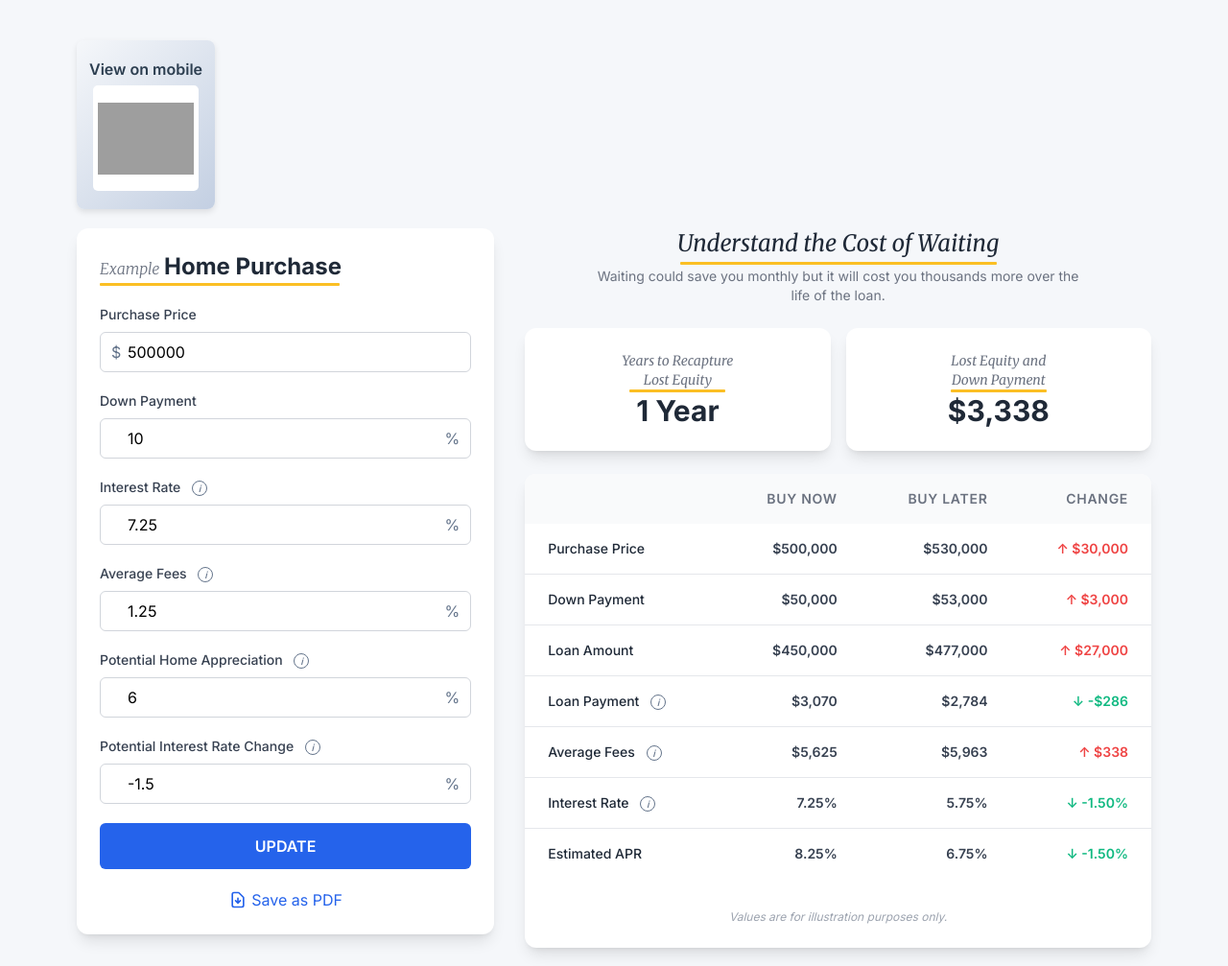
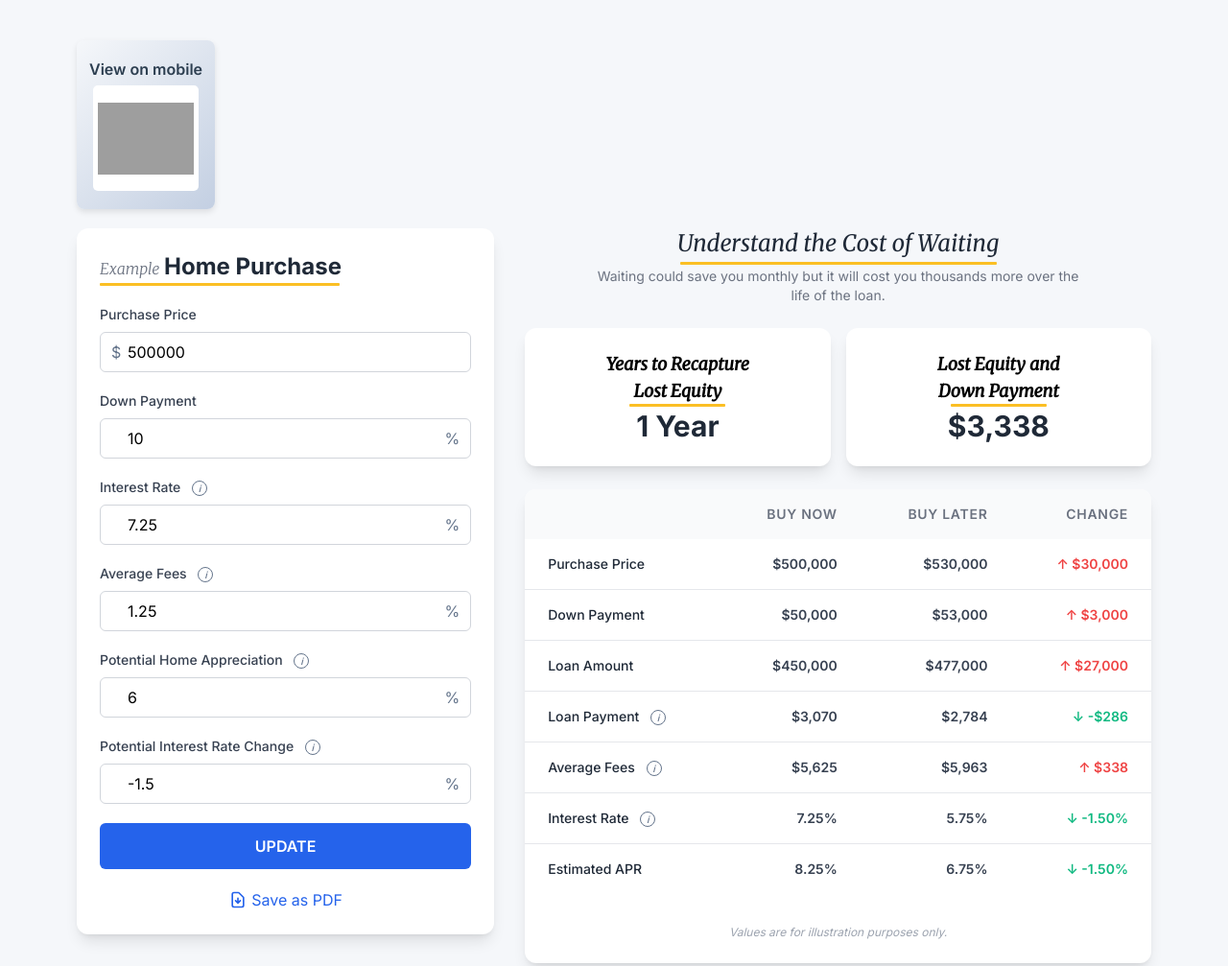
Before and after one commit to bradbehlow/GHL-calculators, a plain HTML site: page docs/Cost_Of_Waiting_Calculator.html in a window 1280 px wide. Shown: the top 1007 px of the page at 96% size. Drawn offline with nearby package versions, Linux system fonts and the light colour scheme; grey boxes are pictures that could not be loaded.

Commit message:
updated heading 3

```diff
--- a/docs/Cost_Of_Waiting_Calculator.html
+++ b/docs/Cost_Of_Waiting_Calculator.html
@@ -123,7 +123,7 @@
         position: absolute;
         left: 50%;
         transform: translateX(-50%);
-        top: 40px;
+        top: 55px;
         bottom: -6px;
         width: 100px;
         height: 3px;
@@ -472,7 +472,7 @@
           <!-- Top Metrics -->
           <div class="grid grid-cols-1 md:grid-cols-2 gap-4 mb-6">
             <div class="bg-white rounded-xl shadow-lg p-6 text-center">
-              <h3 class="serif-italic text-sm font-medium text-gray-500 mb-1">
+              <h3 class="serif-italic text-lg font-bold text-black-500 mb-1">
                 <span class="yellow-underline2">Years to Recapture</span
                 ><br />Lost Equity
               </h3>
@@ -481,7 +481,7 @@
               </p>
             </div>
             <div class="bg-white rounded-xl shadow-lg p-6 text-center">
-              <h3 class="serif-italic text-sm font-medium text-gray-500 mb-1">
+              <h3 class="serif-italic text-lg font-bold text-black-500 mb-1">
                 <span class="yellow-underline2">Lost Equity and</span><br />Down
                 Payment
               </h3>
```
